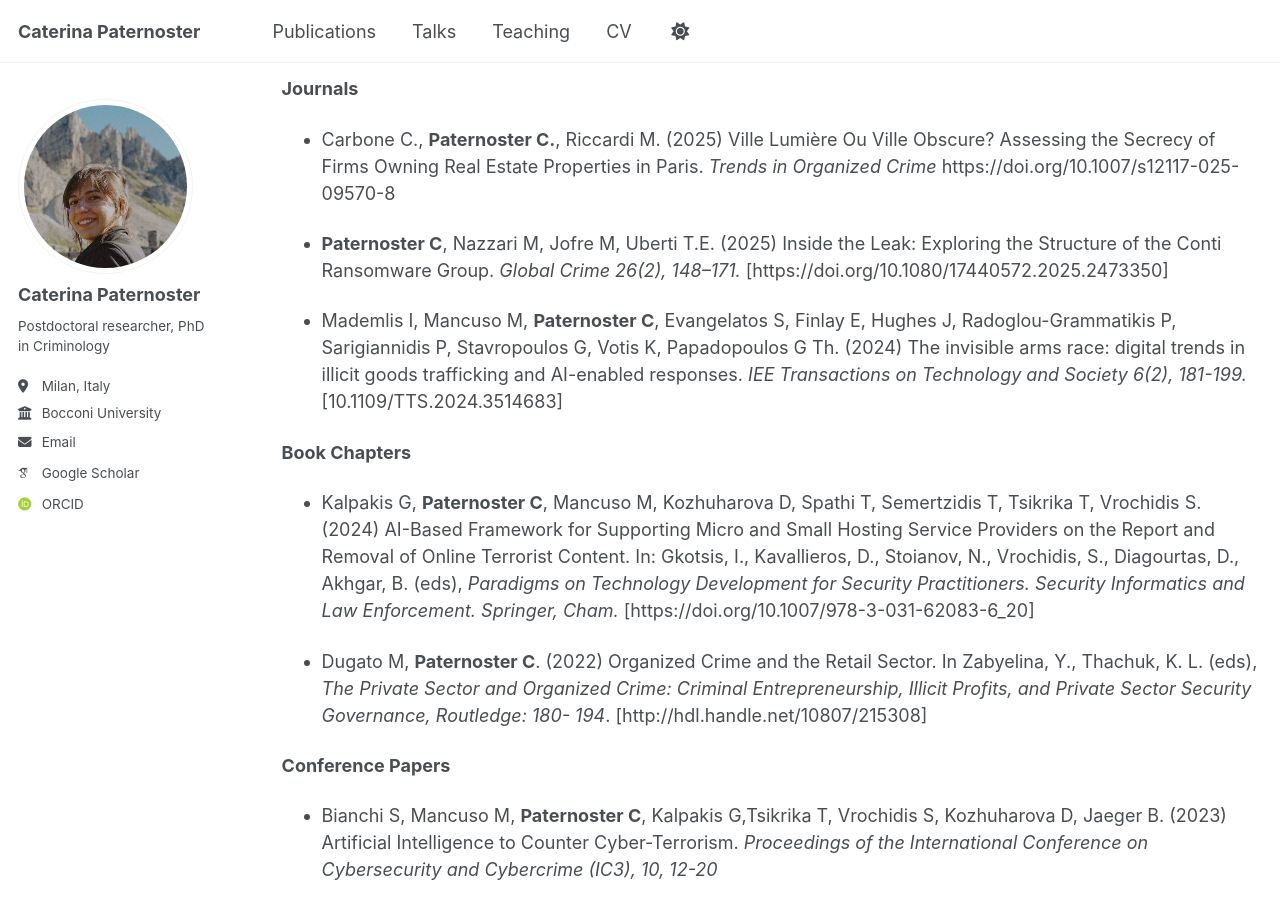
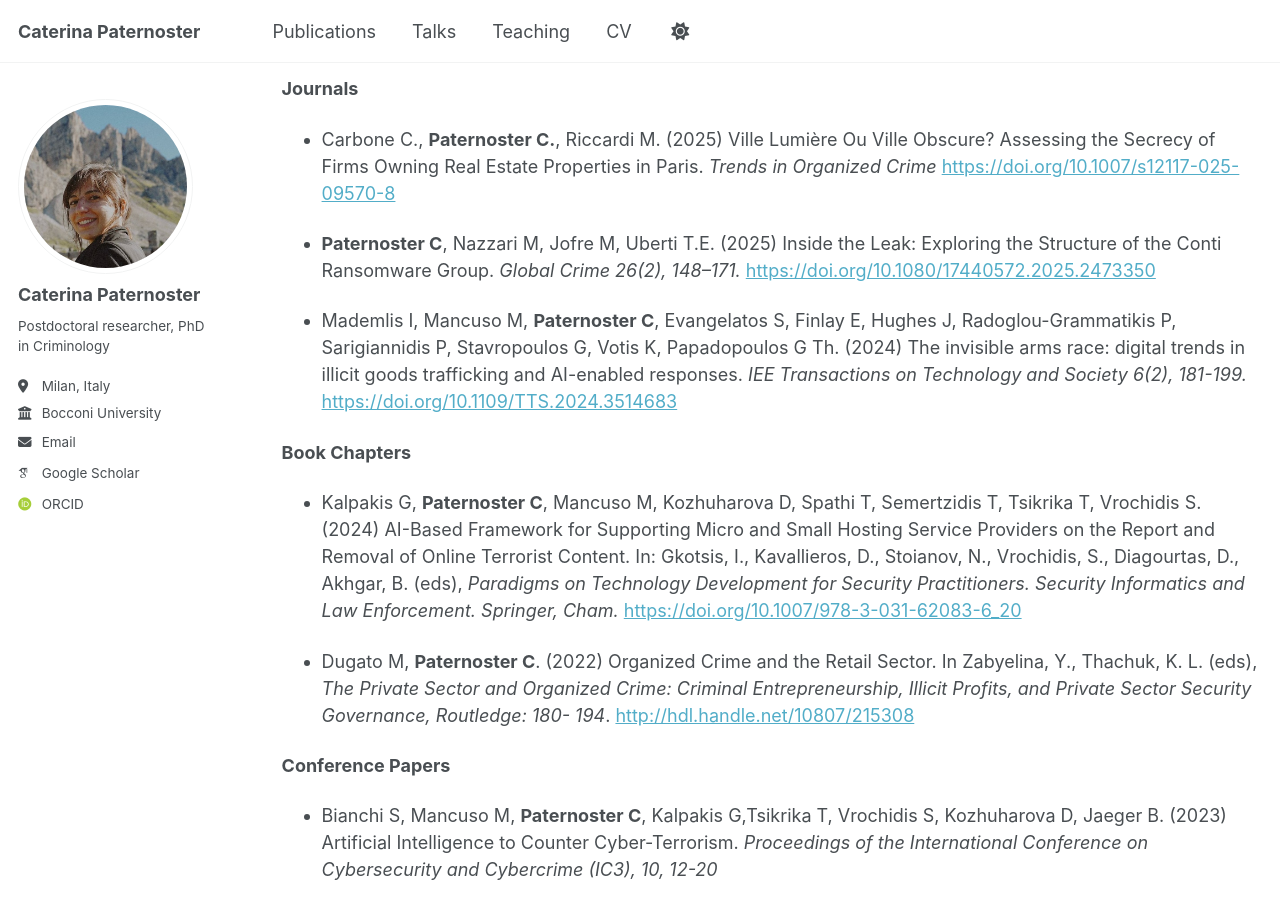
Before and after one commit to caterinapaternoster/caterinapaternoster.github.io, a Jekyll site: the page built from _publications/publications.md, in a window 1280 px wide and 900 px high, scrolled down 275 px. Built offline with Jekyll 4.4.1, drawn with Linux system fonts in a browser that asks for light colours; some web fonts are replaced; a script that is not in the unit is left out; part of the change alters nothing that is shown.

Commit message:
Update publications.md

```diff
--- a/_publications/publications.md
+++ b/_publications/publications.md
@@ -19,16 +19,16 @@ Exploring the Dynamic Interplay between Communication and Co-offending Using
 
 * Carbone C., **Paternoster C.**, Riccardi M. (2025)
 Ville Lumière Ou Ville Obscure? Assessing the Secrecy of Firms Owning Real Estate Properties in Paris.
-*Trends in Organized Crime* https://doi.org/10.1007/s12117-025-09570-8
+*Trends in Organized Crime* [https://doi.org/10.1007/s12117-025-09570-8](https://doi.org/10.1007/s12117-025-09570-8)
 
 * **Paternoster C**, Nazzari M, Jofre M, Uberti T.E. (2025)
 Inside the Leak: Exploring the Structure of the Conti Ransomware Group.
-*Global Crime 26(2), 148–171.* [https://doi.org/10.1080/17440572.2025.2473350]
+*Global Crime 26(2), 148–171.* [https://doi.org/10.1080/17440572.2025.2473350](https://doi.org/10.1080/17440572.2025.2473350)
 
 * Mademlis I, Mancuso M, **Paternoster C**, Evangelatos S, Finlay E, Hughes J,
 Radoglou-Grammatikis P, Sarigiannidis P, Stavropoulos G, Votis K, Papadopoulos G Th. (2024)
 The invisible arms race: digital trends in illicit goods trafficking and AI-enabled responses.
-*IEE Transactions on Technology and Society 6(2), 181-199.* [10.1109/TTS.2024.3514683]
+*IEE Transactions on Technology and Society 6(2), 181-199.* [https://doi.org/10.1109/TTS.2024.3514683](https://doi.org/10.1109/TTS.2024.3514683)
 
 
 **Book Chapters**
@@ -36,11 +36,11 @@ The invisible arms race: digital trends in illicit goods trafficking and AI-enab
 * Kalpakis G, **Paternoster C**, Mancuso M, Kozhuharova D, Spathi T, Semertzidis T, Tsikrika T, Vrochidis S. (2024)
 AI-Based Framework for Supporting Micro and Small Hosting Service Providers on the Report and Removal of Online Terrorist Content.
 In: Gkotsis, I., Kavallieros, D., Stoianov, N., Vrochidis, S., Diagourtas, D., Akhgar, B. (eds),
-*Paradigms on Technology Development for Security Practitioners. Security Informatics and Law Enforcement. Springer, Cham.*  [https://doi.org/10.1007/978-3-031-62083-6_20]
+*Paradigms on Technology Development for Security Practitioners. Security Informatics and Law Enforcement. Springer, Cham.*  [https://doi.org/10.1007/978-3-031-62083-6_20](https://doi.org/10.1007/978-3-031-62083-6_20)
 
 * Dugato M, **Paternoster C**. (2022)
 Organized Crime and the Retail Sector. In Zabyelina, Y., Thachuk, K. L. (eds), *The Private Sector and Organized Crime: Criminal Entrepreneurship, Illicit Profits, and Private Sector Security Governance, Routledge: 180- 194*.
- [http://hdl.handle.net/10807/215308]
+ [http://hdl.handle.net/10807/215308](http://hdl.handle.net/10807/215308)
 
 
 **Conference Papers**
```
